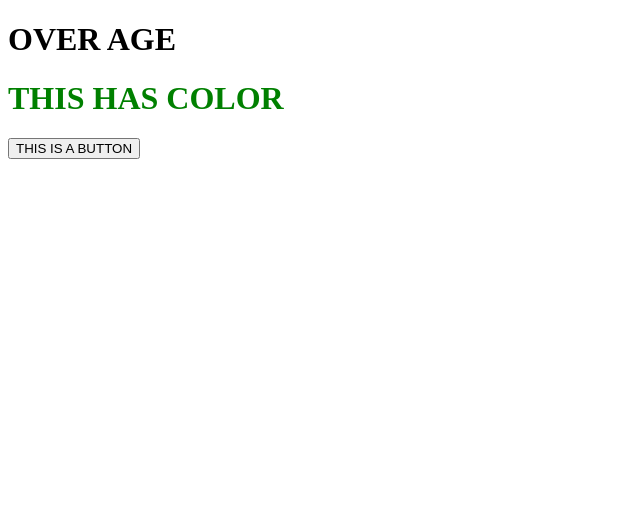
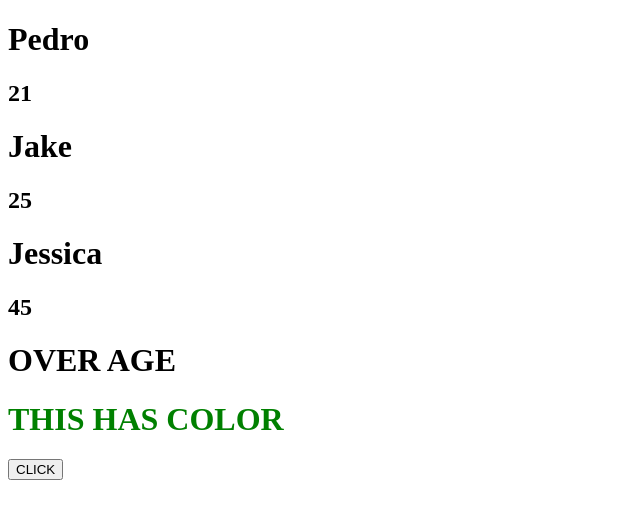
Before and after one commit to daisyyedda/ReactJS-Episode1, a React (Create React App) app: page / in a window 1280 px wide. Shown: the top 518 px of the page, without its empty margins (0-640 px from the left). Built offline with nearby package versions, Linux system fonts and the light colour scheme.

Commit message:
created a seperate file to store components

```diff
--- a/src/App.js
+++ b/src/App.js
@@ -1,28 +1,26 @@
 import styles from './App.module.css';
+import {User} from './User'
 
 // JSX (function that returns HTML tags)
 function App() {
   const age = 19;
   const isGreen = true;
+  const users = [
+    { name: "Pedro", age: 21 },
+    { name: "Jake", age: 25 },
+    { name: "Jessica", age: 45 }
+  ];
 
   return (
     // using ternary operators
     // && followed by codes to execute should the condition be true
     <div className="App">
+      {users.map((user, key) => {
+        return <User name={user.name} age={user.age}/>;
+      })}
       {age >= 18 ? <h1>OVER AGE</h1> : <h1>UNDER AGE</h1>}
       <h1 style={{ color: isGreen ? "green" : "red" }}> THIS HAS COLOR </h1>
-      {isGreen && <button> THIS IS A BUTTON </button>}
-    </div>
-  );
-}
-
-// component (must start with capital letters)
-const Job = (props) => { // props (the argument we passes into the document)
-  return (
-    <div>
-        <h1> {props.salary} </h1>
-        <h2> {props.position} </h2>
-        <h2> {props.company} </h2>
+      {isGreen && <button> CLICK </button>}
     </div>
   );
 }
--- /dev/null
+++ b/src/User.js
@@ -0,0 +1,10 @@
+// component (must start with capital letters)
+// usually diff files for diff components
+export const User = (props) => { // props (the argument we passes into the document)
+  return (
+    <div>
+        <h1> {props.name} </h1>
+        <h2> {props.age} </h2>
+    </div>
+  );
+}
```
